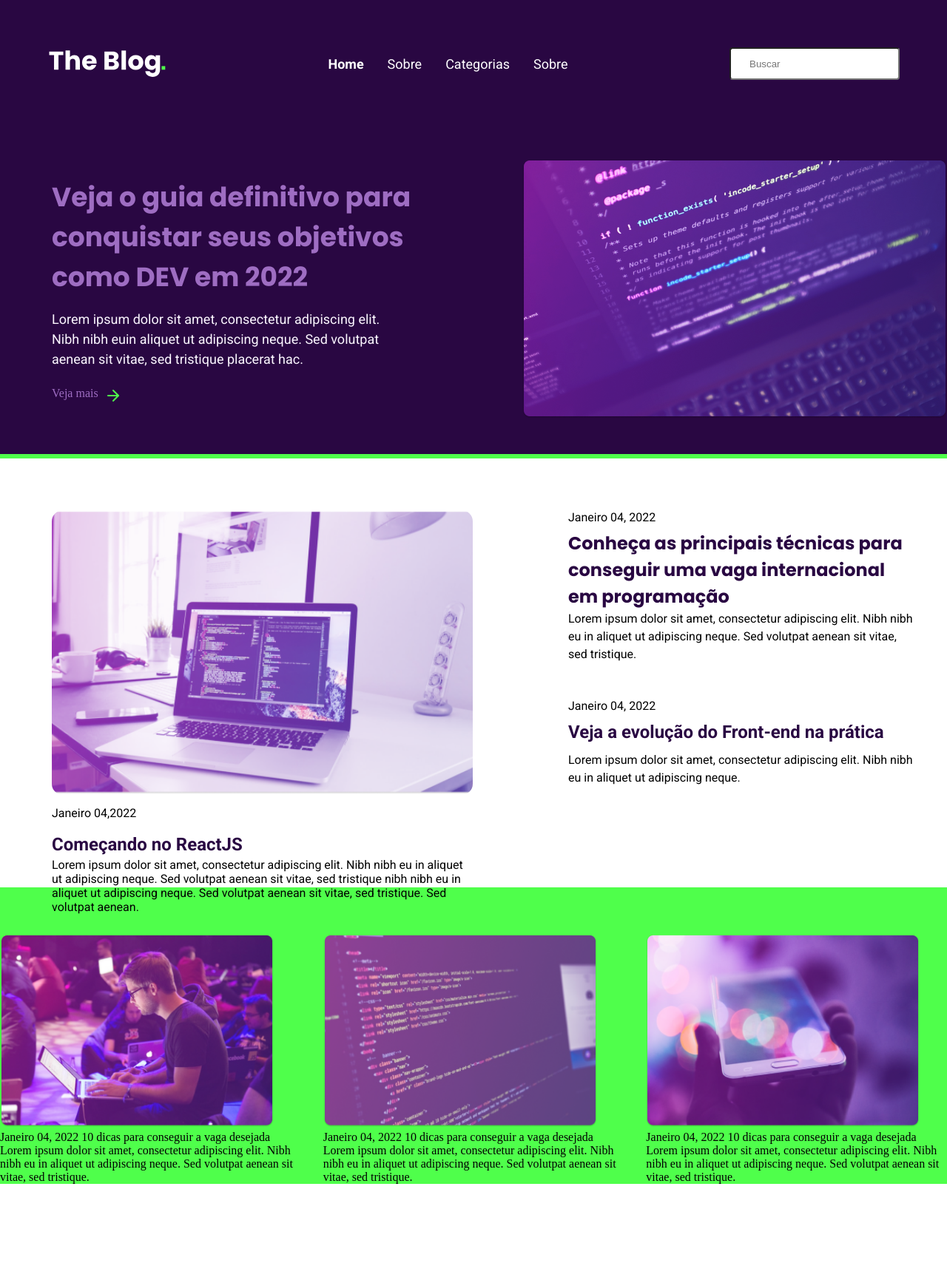
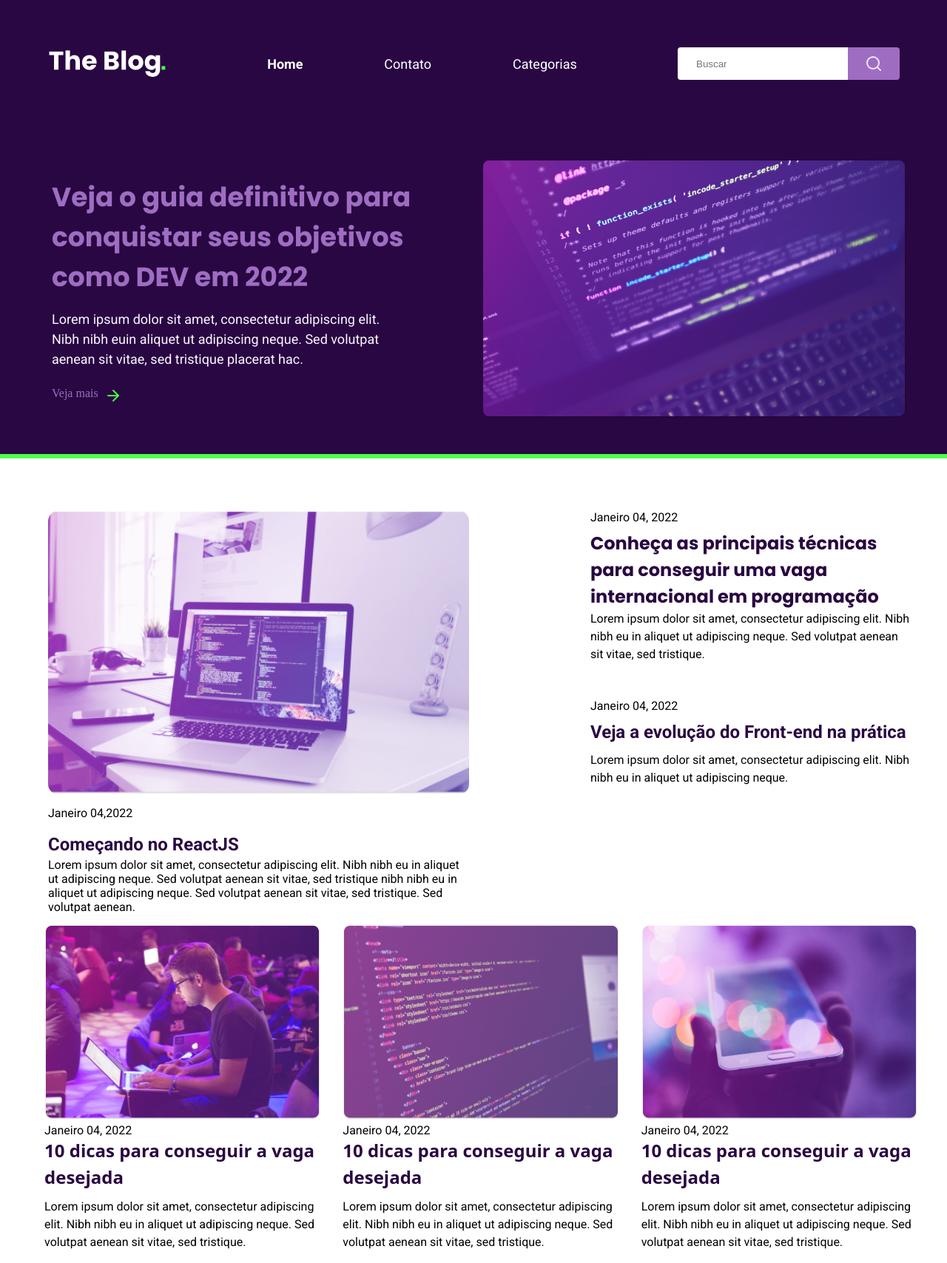
Before and after one commit to Jean-Feliciano/Rocketblog, a plain HTML site: page index.html in a window 1280 px wide. Shown: the whole page at 74% size. Before the commit the page ends 1601 px from the top, so only its background shows below. Drawn offline with Linux system fonts and the light colour scheme.

Commit message:
reponsive add

```diff
--- a/index.html
+++ b/index.html
@@ -2,10 +2,11 @@
 <html lang="pt-br">
   <head>
     <meta charset="UTF-8" />
+    <link rel="preconnect" href="https://fonts.googleapis.com" />
+    <link rel="preconnect" href="https://fonts.gstatic.com" crossorigin />
     <meta http-equiv="X-UA-Compatible" content="IE=edge" />
     <meta name="viewport" content="width=device-width, initial-scale=1.0" />
-    <link rel="preconnect" href="https://fonts.googleapis.com" />
-    <link rel="preconnect" href="https://fonts.gstatic.com" crossorigin />
+
     <link
       href="https://fonts.googleapis.com/css2?family=Poppins:wght@700&family=Roboto:wght@400;700&display=swap"
       rel="stylesheet"
@@ -17,13 +18,19 @@
     <div class="home">
       <div class="info">
         <img class="logo" src="./images/logo.svg" alt="logo do blog" />
+        <nav>
         <ul>
           <li>Home</li>
-          <li>Sobre</li>
+          <li>Contato</li>
           <li>Categorias</li>
-          <li>Sobre</li>
         </ul>
-        <input type="text" class="search" placeholder="Buscar" />
+      </nav>
+      <form class="search-bar">
+        <input class="search-input" type="search"  placeholder="Buscar">
+        <button type="submit" class="search-btn">
+          <img src="./images/search.svg">
+        </button>
+      </form>
       </div>
     </div>
     <main>
@@ -87,40 +94,45 @@
 
     <div class="cards-container">
       <div class="card">
-        <header><img src="./images/post-2.png" alt="" /></header>
+        <div>
+          <header><img src="./images/post-2.png" alt="" /></header>
         <main>
-          <span>Janeiro 04, 2022</span>
-          <span>10 dicas para conseguir a vaga desejada</span>
-          <span
-            >Lorem ipsum dolor sit amet, consectetur adipiscing elit. Nibh nibh
+          <p>Janeiro 04, 2022</p>
+          <p>10 dicas para conseguir a vaga desejada</p>
+          <p>
+            Lorem ipsum dolor sit amet, consectetur adipiscing elit. Nibh nibh
             eu in aliquet ut adipiscing neque. Sed volutpat aenean sit vitae,
             sed tristique.
-          </span>
+          </p>
         </main>
+        </div>
       </div>
       <div class="card">
-        <header><img src="./images/post-3.png" alt="" /></header>
+        <div>
+          <header><img src="./images/post-3.png" alt="" /></header>
 
         <main>
-          <span>Janeiro 04, 2022</span>
-          <span>10 dicas para conseguir a vaga desejada</span>
-          <span
-            >Lorem ipsum dolor sit amet, consectetur adipiscing elit. Nibh nibh
+          <p>Janeiro 04, 2022</p>
+          <p>10 dicas para conseguir a vaga desejada</p>
+          <p>
+            Lorem ipsum dolor sit amet, consectetur adipiscing elit. Nibh nibh
             eu in aliquet ut adipiscing neque. Sed volutpat aenean sit vitae,
             sed tristique.
-          </span>
+          </p>
         </main>
+        </div>
       </div>
       <div class="card">
+        <div>
         <header><img src="./images/post-4.png" alt="" /></header>
         <main>
-          <span>Janeiro 04, 2022</span>
-          <span>10 dicas para conseguir a vaga desejada</span>
-          <span
-            >Lorem ipsum dolor sit amet, consectetur adipiscing elit. Nibh nibh
+          <p>Janeiro 04, 2022</p>
+          <p>10 dicas para conseguir a vaga desejada</p>
+          <p>
+            Lorem ipsum dolor sit amet, consectetur adipiscing elit. Nibh nibh
             eu in aliquet ut adipiscing neque. Sed volutpat aenean sit vitae,
             sed tristique.
-          </span>
+          </p>
         </main>
       </div>
     </div>
--- a/style.css
+++ b/style.css
@@ -14,8 +14,8 @@
 }
 
 body {
-  width: 100%vw;
-  height: 100%vh;
+  width: 100%;
+  height: 100%;
 }
 
 .home {
@@ -26,7 +26,6 @@ body {
   display: flex;
   justify-content: space-between;
   align-items: center;
-
   padding: 64px;
   color: #fff;
 }
@@ -39,7 +38,8 @@ body {
 .home ul {
   list-style: none;
   display: flex;
-  gap: 32px;
+  gap: 110px;
+  cursor: pointer;
 }
 
 .home ul li:first-child {
@@ -50,7 +50,7 @@ body {
 }
 
 .home ul li:nth-child(2) {
-  font-family: Roboto;
+  font-family: roboto;
   font-size: 18px;
   font-weight: 400;
   line-height: 21px;
@@ -63,21 +63,30 @@ body {
   line-height: 21px;
 }
 
-.home ul li:nth-child(4) {
-  font-family: Roboto;
-  font-size: 18px;
-  font-weight: 400;
-  line-height: 21px;
+.search-bar {
+  display: flex;
+  align-items: center;
 }
 
-.home .search {
+.home .search-input {
   height: 44px;
   width: 230px;
-  border-radius: 4px;
+  border: none;
+
+  border-radius: 4px 0 0 4px;
+  padding-left: 25px;
 }
 
-.home input {
-  padding-left: 25px;
+.home .search-btn {
+  background-color: #9e6dc2;
+  display: flex;
+  align-items: center;
+  justify-content: center;
+  width: 70px;
+  height: 44px;
+  border: none;
+  border-radius: 0 4px 4px 0;
+  cursor: pointer;
 }
 
 .text-group span:nth-child(1) {
@@ -162,14 +171,16 @@ body {
 
 .container .photo {
   width: 100%;
+  padding: 0 55px 0 30px;
 }
 
 .content {
   background-color: #fff;
-  width: 100%;
-  height: 580px;
+  height: 620px;
   display: flex;
   justify-content: space-between;
+  padding-right: 50px;
+  padding-left: 50px;
 }
 
 .content .react {
@@ -178,7 +189,7 @@ body {
   width: 569px;
   height: 546px;
   margin-top: 70px;
-  margin-left: 70px;
+  margin-left: 15px;
 }
 
 .content .react img {
@@ -226,11 +237,11 @@ body {
 .content .side-post {
   display: flex;
   flex-direction: column;
-  align-items: flex-start;
+
   width: 472px;
   height: 414px;
   margin-top: 70px;
-  margin-right: 40px;
+  padding: 0 0 0 40px;
 }
 
 .content .side-post span:nth-child(1) {
@@ -282,21 +293,54 @@ body {
 }
 
 .cards-container {
+  width: auto;
   display: flex;
-  flex: 1;
+  padding: 10px 40px 0 40px;
   gap: 30px;
-  min-width: 370px;
-  padding-top: 63px;
-  background-color: #4fff4b;
+  align-items: center;
+  margin-left: 20px;
 }
 
 .cards-container .card {
   display: flex;
   flex-direction: column;
   justify-content: space-between;
+  width: 370px;
+  height: 458px;
+  flex: 1;
+  margin-left: auto;
 }
 
 .cards-container img {
-  max-width: 370px;
   width: 100%;
 }
+
+.cards-container p:nth-child(1) {
+  font-family: roboto;
+
+  font-size: 16px;
+  line-height: auto;
+  font-weight: lighter;
+}
+.cards-container p:nth-child(2) {
+  color: #290742;
+  font-size: 24px;
+  line-height: 36px;
+  font-weight: bold;
+  font-family: system-ui, -apple-system, BlinkMacSystemFont, "Segoe UI", Roboto,
+    Oxygen, Ubuntu, Cantarell, "Open Sans", "Helvetica Neue", sans-serif;
+}
+
+.cards-container p:nth-child(3) {
+  font-family: Roboto;
+  color: #000000;
+  line-height: 24px;
+  font-size: 16px;
+  margin-top: 10px;
+}
+
+@media screen and (max-width: 1110px) {
+  .container .photo {
+    width: auto;
+  }
+}
```
